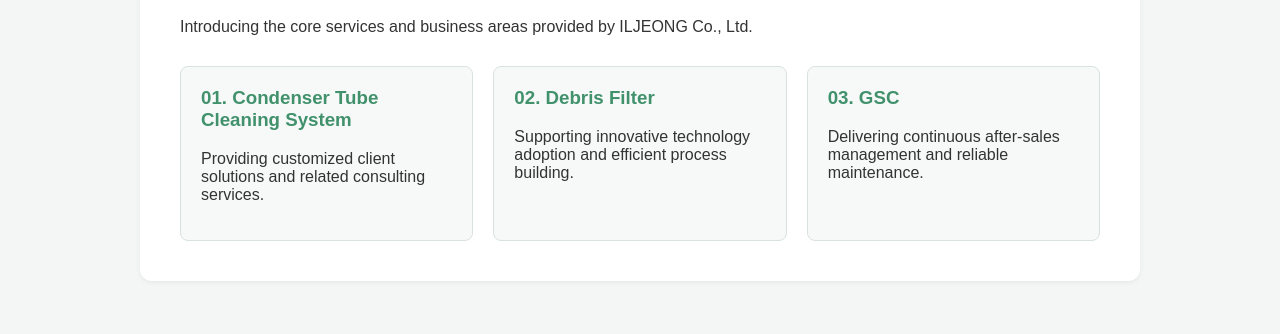
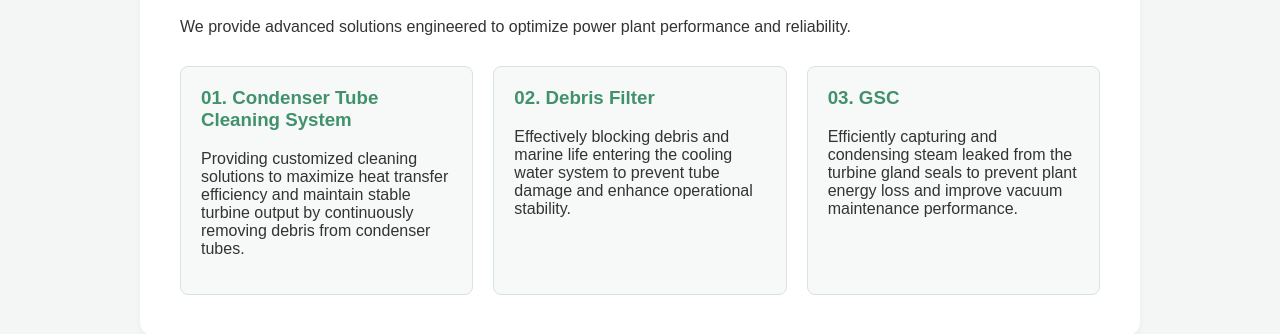
Before and after one commit to ysmae85/company-website, a plain HTML site: page en/business.html in a window 1280 px wide. Shown: the part 188-522 px from the top of the page. Drawn offline with Linux system fonts and the light colour scheme.

Commit message:
Update business.html

```diff
--- a/en/business.html
+++ b/en/business.html
@@ -49,20 +49,20 @@
     <div class="main-container">
         <div class="content-card">
             <h1>Business Area</h1>
-            <p>Introducing the core services and business areas provided by ILJEONG Co., Ltd.</p>
+            <p>We provide advanced solutions engineered to optimize power plant performance and reliability.</p>
 
             <div class="business-grid">
                 <div class="business-item">
                     <h3>01. Condenser Tube Cleaning System</h3>
-                    <p>Providing customized client solutions and related consulting services.</p>
+                    <p>Providing customized cleaning solutions to maximize heat transfer efficiency and maintain stable turbine output by continuously removing debris from condenser tubes.</p>
                 </div>
                 <div class="business-item">
                     <h3>02. Debris Filter</h3>
-                    <p>Supporting innovative technology adoption and efficient process building.</p>
+                    <p>Effectively blocking debris and marine life entering the cooling water system to prevent tube damage and enhance operational stability.</p>
                 </div>
                 <div class="business-item">
                     <h3>03. GSC</h3>
-                    <p>Delivering continuous after-sales management and reliable maintenance.</p>
+                    <p>Efficiently capturing and condensing steam leaked from the turbine gland seals to prevent plant energy loss and improve vacuum maintenance performance.</p>
                 </div>
             </div>
         </div>
```
